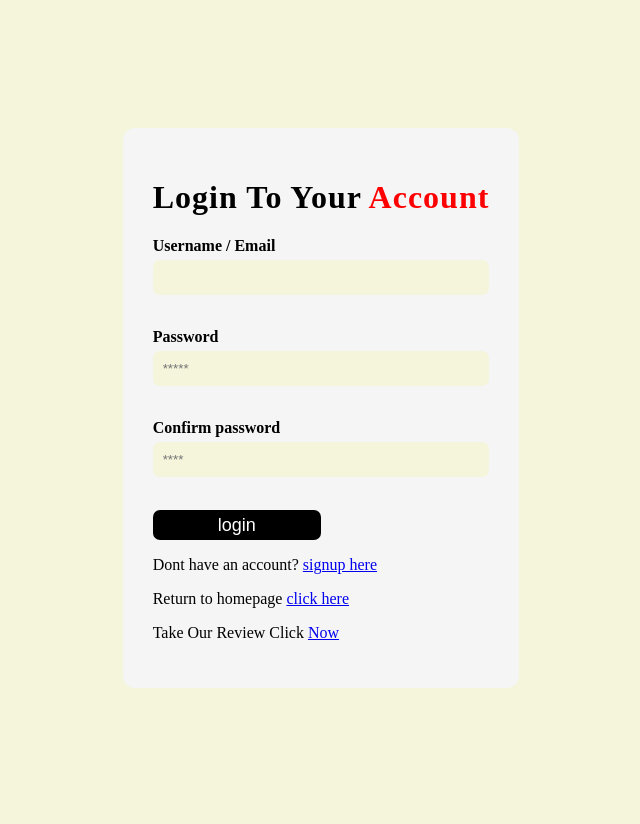
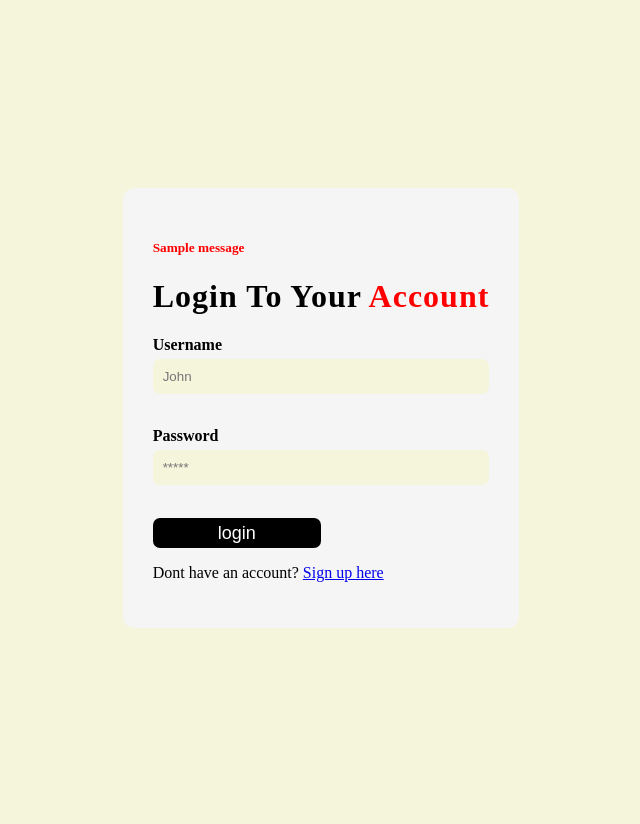
Before and after one commit to Abraham2024/Django_wordcounter, a Django app: page /login in a window 1280 px wide. Shown: the whole page, without its empty margins (319-959 px from the left). After the commit the page ends 628 px from the top, so only its background shows below. Run offline with Django 4.2, Linux system fonts and the light colour scheme; one stand-in notice (Sample message) is shown.

Commit message:
my_commit

```diff
--- a/login/urls.py
+++ b/login/urls.py
@@ -5,6 +5,7 @@ urlpatterns = [
   path("", views.index, name = "index"),
   path("counter", views.counter, name = "counter"),
   path("login", views.login, name = "login"),
-  path("signup",views.signup, name = "signup")
+  path("signup",views.signup, name = "signup"),
+  path("logout", views.logout, name = "logout")
 
  ]
--- a/login/views.py
+++ b/login/views.py
@@ -1,5 +1,7 @@
-from django.shortcuts import render
+from django.shortcuts import render, redirect
 from django.http import HttpResponse
+from django.contrib.auth.models import User,auth
+from django.contrib import messages
 from .models import Feature
 # Create your views here.
 def index(request):
@@ -41,11 +43,50 @@ def index(request):
     return render(request, 'index.html', {'features': features})
 
 def signup(request):
-    return render(request, 'signup.html')
+    if request.method == 'POST':
+        username = request.POST['username']
+        email = request.POST['email']
+        password = request.POST['password']
+        password2 = request.POST['password2']
+
+        if password == password2:
+            if User.objects.filter(email = email).exists():
+                messages.info(request, 'Email has already been used' )
+                return redirect('signup')
+            elif User.objects.filter(username = username).exists():
+                messages.info(request, 'Username already exists' )
+                return redirect('signup')
+
+            else:
+                user = User.objects.create_user(username = username, email = email, password = password)
+                user.save;
+                return redirect('login')
+        else:
+            messages.info(request, 'Password is not the same')
+            return redirect('signup')
+    else:
+        return render(request, 'signup.html')
 
 def login(request):
+    if request.method == "POST":
+        username = request.POST['username']
+        password = request.POST['password']
 
-    return render(request, 'login.html')
+        user = auth.authenticate(username = username, password = password)
+
+        if user is not None:
+            auth.login(request, user)
+            return redirect('/')
+        else:
+            messages.info(request, 'Username or password is incorrect')
+            return redirect('login')
+
+    else:
+        return render(request, 'login.html')
+
+def logout(request):
+    auth.logout(request)
+    return redirect('/')
 
 
 def counter(request):
--- a/static/assets/css/style.css
+++ b/static/assets/css/style.css
@@ -129,7 +129,7 @@ h6 {
   margin: 0;
   padding: 0;
   line-height: 1;
-  font-weight: 600;
+  font-weight: 200;
   letter-spacing: 1px;
   text-transform: uppercase;
   font-family: "Poppins", sans-serif;
--- a/static/form.css
+++ b/static/form.css
@@ -42,7 +42,11 @@ body{
      margin-bottom: 15px;
      margin-top: 5px;
    }
-   #confirm {
+   #name {
+     background-color: beige;
+     border: none;                                     width: 100%;                                      padding: 10px;
+     border-radius: 7px;                               display: block;                                   box-sizing: border-box;                           margin-bottom: 15px;                              margin-top: 5px;                                }
+   #password2 {
      background-color: beige;
      border: none;
      width: 100%;
@@ -84,6 +88,9 @@ body{
      margin-bottom: 15px;
      margin-top: 5px;
    }
+   h5{
+	   color: red;
+   }
    .loginbtn{
      background-color: black;
      color: white;
--- a/templates/login.html
+++ b/templates/login.html
@@ -1,37 +1,34 @@
+{% load static %}
 <html lang="en">
  <head>
      <meta charset="UTF-8">
      <meta http-equiv="X-UA-Compatible" content="IE=edge">
      <meta name="viewport" content="width=<device-width>, initial-scale=1.0">
      <title>Document</title>
-     <link rel = "stylesheet" href = "form.css">
+     <link rel = "stylesheet" href = "{% static 'form.css' %}">
  </head>
  <body>
-     <form>
          <div class = "loginwrap">
              <div class = "login">
+		     {% for message in messages %}                     <h5>{{message}} </h5>                             {% endfor %}
                  <h1 class = "logs"> login to your <span class = "text"> Account </span> </h1>
-                 <form action = get>
-                     <label for "username">Username / Email</label>
-                     <input type ="text" id = "username" placeholder="" required>
+		 <form method = "POST" action = 'login'>
+			 {% csrf_token %}
+                     <label for "username">Username</label>
+                     <input type ="text" id = "username" name = "username" placeholder="John" required>
                      <br>
                      <label for "password">Password </label>
-                     <input type = "password" id = "password" placeholder = "*****" required>
-                     <br>
-                     <label for "confirm">Confirm password</label>
-                     <input type = "password" id = "confirm" placeholder = "****" required>
+                     <input type = "password" id = "password" name = "password" placeholder = "*****" required>
                      <br>
                      <button class = "loginbtn">login</button>
                      <br>
                      <p>Dont have an account?
-                     <a href="signup.html"> signup here</a>
+                     <a href="signup"> Sign up here</a>
                      </p>
-                     <p> Return to homepage <a href = "index.html"> click here</a></p>
-                     <p class = "hello"> take our review click <a href = "form.html"> now </a></p>
+
                  </form>
              </div>
          </div>
-     </form>
      <link rel = "java" href = "index.js">
  </body>
  </html>
```
Also changed, not shown: requirements.txt (added, +12 -0 lines), templates/index.html (+22 -5 lines), templates/signup.html (+8 -8 lines), db.sqlite3, templates/logout.html (added).
